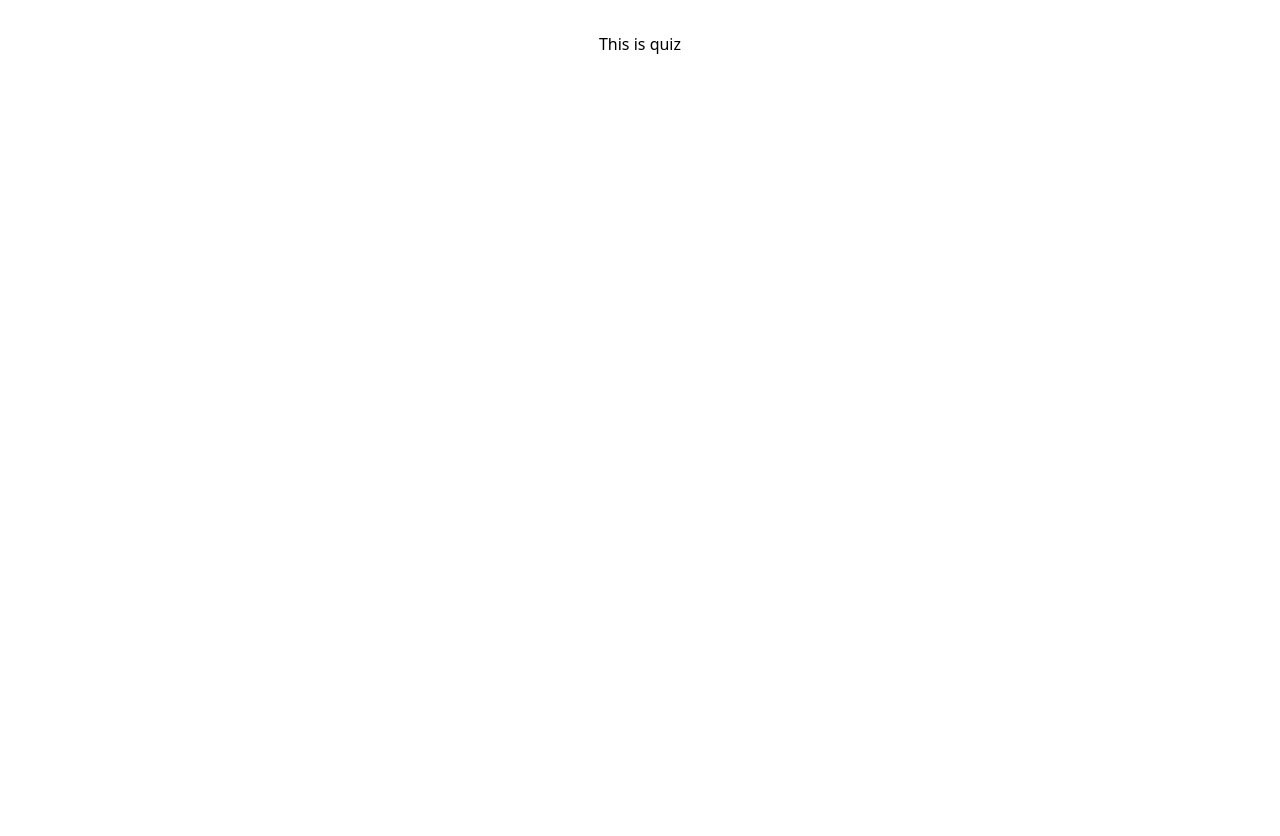
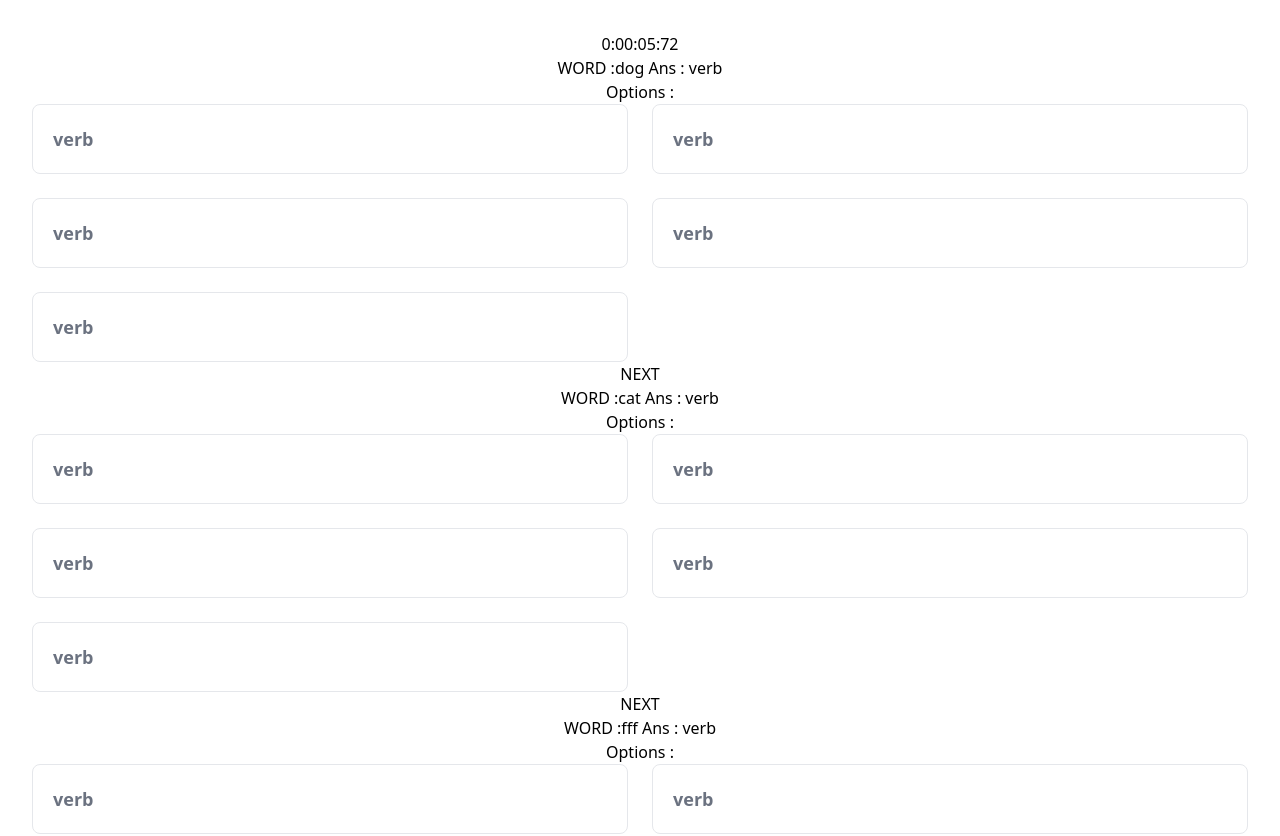
Before and after one commit to aniruddhabagal/hackmit, a React (Vite) app in the folder frontend/: page /quiz in a window 1280 px wide. Shown: the top 836 px of the page. Before the commit the page ends 800 px from the top, so only its background shows below. Built offline with nearby package versions, Linux system fonts and the light colour scheme.

Commit message:
Added Tutorial

```diff
--- a/frontend/src/components/quiz.jsx
+++ b/frontend/src/components/quiz.jsx
@@ -1,7 +1,340 @@
-import React from "react";
+import React, { useEffect, useState } from "react";
+function Quiz() {
 
-function Quiz() {
-  return <h1>This is quiz</h1>;
+  const [rowoptions , setrow] = useState([]);
+  const [index , setindex] = useState(0);
+  const [time, setTime] = useState(0);
+  const [isRunning, setIsRunning] = useState(false);
+  const [result , setresult] = useState([]);
+  const [corr , setcorr] = useState(0);
+
+  useEffect(() => {
+    let intervalId;
+    if (isRunning) {
+      // setting time from 0 to 1 every 10 milisecond using javascript setInterval method
+      intervalId = setInterval(() => setTime(time + 1), 10);
+    }
+    return () => clearInterval(intervalId);
+  }, [isRunning, time]);
+
+  // Hours calculation
+  const hours = Math.floor(time / 360000);
+
+  // Minutes calculation
+  const minutes = Math.floor((time % 360000) / 6000);
+
+  // Seconds calculation
+  const seconds = Math.floor((time % 6000) / 100);
+
+  // Milliseconds calculation
+  const milliseconds = time % 100;
+
+  // Method to start and stop timer
+  const startAndStop = () => {
+    setIsRunning(!isRunning);
+  };
+  // Method to reset timer back to 0
+  const reset = () => {
+    console.log(seconds.toString());
+    setTime(0);
+  };
+
+  const data2 =
+    [
+      {
+          "lineId": 1,
+          "sentence": "She ate an apple.",
+          "pos": [
+              {
+                  "word": "She",
+                  "tag": "PRP",
+                  "_id": "644a7c1c7530edafff4e6c4a"
+              },
+              {
+                  "word": "ate",
+                  "tag": "VBD",
+                  "_id": "644a7c1c7530edafff4e6c4b"
+              },
+              {
+                  "word": "an",
+                  "tag": "DT",
+                  "_id": "644a7c1c7530edafff4e6c4c"
+              },
+              {
+                  "word": "apple",
+                  "tag": "NN",
+                  "_id": "644a7c1c7530edafff4e6c4d"
+              },
+              {
+                  "word": ".",
+                  "tag": ".",
+                  "_id": "644a7c1c7530edafff4e6c4e"
+              }
+          ],
+          "__v": 0
+      },
+      {
+          "lineId": 1,
+          "sentence": "She ate an apple.",
+          "pos": [
+              {
+                  "word": "She",
+                  "tag": "PRP",
+                  "_id": "644a7c6635d5b00fcf5dc764"
+              },
+              {
+                  "word": "ate",
+                  "tag": "VBD",
+                  "_id": "644a7c6635d5b00fcf5dc765"
+              },
+              {
+                  "word": "an",
+                  "tag": "DT",
+                  "_id": "644a7c6635d5b00fcf5dc766"
+              },
+              {
+                  "word": "apple",
+                  "tag": "NN",
+                  "_id": "644a7c6635d5b00fcf5dc767"
+              },
+              {
+                  "word": ".",
+                  "tag": ".",
+                  "_id": "644a7c6635d5b00fcf5dc768"
+              }
+          ],
+          "__v": 0
+      }
+  ];
+  const data = {
+    0: [
+    {
+    word: "dog",
+    part: "verb",
+    },
+    {
+      word: "cat",
+      part: "verb",
+      },
+      {
+        word: "fff",
+        part: "verb",
+        },
+        {
+          word: "ggg",
+          part: "verb",
+          },
+          {
+            word: "hh",
+            part: "verb",
+            },
+    ],
+    1: [
+      {
+      word: "do1g",
+      part: "verb",
+      },
+      {
+        word: "cat1",
+        part: "verb",
+        },
+        {
+          word: "fff1",
+          part: "verb",
+          },
+          {
+            word: "ggg1",
+            part: "verb",
+            },
+            {
+              word: "hh1",
+              part: "verb",
+              },
+      ],
+      2: [
+        {
+        word: "dog2",
+        part: "verb",
+        },
+        {
+          word: "cat2",
+          part: "verb",
+          },
+          {
+            word: "fff2",
+            part: "verb",
+            },
+            {
+              word: "gg2g",
+              part: "verb",
+              },
+              {
+                word: "hh2",
+                part: "verb",
+                },
+        ],
+        3: [
+          {
+          word: "dog2",
+          part: "verb",
+          },
+          {
+            word: "cat2",
+            part: "verb",
+            },
+            {
+              word: "fff2",
+              part: "verb",
+              },
+              {
+                word: "gg2g",
+                part: "verb",
+                },
+                {
+                  word: "hh2",
+                  part: "verb",
+                  },
+          ],
+          4: [
+            {
+            word: "dog2",
+            part: "verb",
+            },
+            {
+              word: "cat2",
+              part: "verb",
+              },
+              {
+                word: "fff2",
+                part: "verb",
+                },
+                {
+                  word: "gg2g",
+                  part: "verb",
+                  },
+                  {
+                    word: "hh2",
+                    part: "verb",
+                    },
+            ],
+            5: [
+              {
+              word: "dog2",
+              part: "verb",
+              },
+              {
+                word: "cat2",
+                part: "verb",
+                },
+                {
+                  word: "fff2",
+                  part: "verb",
+                  },
+                  {
+                    word: "gg2g",
+                    part: "verb",
+                    },
+                    {
+                      word: "hh2",
+                      part: "verb",
+                      },
+              ],
+  } ;
+
+  function shuffle(array) {
+    let currentIndex = array.length,  randomIndex;
+    while (currentIndex != 0) {
+      randomIndex = Math.floor(Math.random() * currentIndex);
+      currentIndex--;
+      [array[currentIndex], array[randomIndex]] = [
+        array[randomIndex], array[currentIndex]];
+    }
+
+    return array;
+  }
+
+  const sdata = async()=>{
+    let options = [];
+    data[index].map((s)=>(
+      options.push(s.part)
+    ))
+
+    setrow( shuffle(options));
+
+  }
+
+  useEffect(()=>{
+    sdata();
+    console.log(corr);
+  },[index]);
+
+  useEffect(()=>{
+    startAndStop();
+  },[]);
+
+  const analysis = async(e)=>{
+    e.preventDefault();
+    console.log(Math.floor((time % 6000) / 100));
+    startAndStop();
+  }
+
+  const handleNext = ()=>{
+
+    setindex(index+1);
+  }
+
+  return <div>
+  <div >
+  <p>
+          {hours}:{minutes.toString().padStart(2, "0")}:
+          {seconds.toString().padStart(2, "0")}:
+          {milliseconds.toString().padStart(2, "0")}
+        </p>
+      <div >
+
+      {data[index].map((s,index) => (
+        <div key={index}>
+        <div> WORD :{s.word}  Ans : {s.part} </div>
+
+        <div> Options :
+        <ul class="grid w-full gap-6 md:grid-cols-2">
+          { rowoptions.map((o)=>(
+    <li>
+        <input type="radio" onClick={()=>{if(document.getElementById(o).value == s.part) setcorr(corr+1)  }} id={o} name={o} value={o} class="hidden peer" required/>
+        <label for={o} class="inline-flex items-center justify-between w-full p-5 text-gray-500 bg-white border border-gray-200 rounded-lg cursor-pointer   peer-checked:border-blue-600 peer-checked:text-blue-600 hover:text-gray-600 hover:bg-gray-100   ">
+            <div class="block">
+                <div class="w-full text-lg font-semibold">{o}</div>
+            </div>
+        </label>
+    </li>
+    ))}
+</ul>
+        {/* <select id={s.word} class='bg-blue-300 m-6 p-2 rounded-lg'>
+    <option value="">--Please choose an option--</option>
+          {
+            rowoptions.map((o)=>(
+    <option value={o}>{o}</option>
+            ))
+          }
+          </select> */}
+           </div>
+           { !(index==5) &&
+    <button onClick={()=>
+      handleNext(index ,  )}>NEXT </button>
+    }
+        </div>
+      ))}
+    </div>
+
+    {
+      index == 5 &&
+      <button onClick={(e)=>
+        analysis(e)
+      }>Submit Quiz </button>
+      }
+
+  </div>
+  </div>;
 }
 
 export default Quiz;
--- a/frontend/src/components/tutorial.jsx
+++ b/frontend/src/components/tutorial.jsx
@@ -67,27 +67,110 @@ const data = {
               part: "verb",
               },
       ],
+      3: [
+        {
+        word: "dog2",
+        part: "verb",
+        },
+        {
+          word: "cat2",
+          part: "verb",
+          },
+          {
+            word: "fff2",
+            part: "verb",
+            },
+            {
+              word: "gg2g",
+              part: "verb",
+              },
+              {
+                word: "hh2",
+                part: "verb",
+                },
+        ],
+        4: [
+          {
+          word: "dog2",
+          part: "verb",
+          },
+          {
+            word: "cat2",
+            part: "verb",
+            },
+            {
+              word: "fff2",
+              part: "verb",
+              },
+              {
+                word: "gg2g",
+                part: "verb",
+                },
+                {
+                  word: "hh2",
+                  part: "verb",
+                  },
+          ],
+          5: [
+            {
+            word: "dog2",
+            part: "verb",
+            },
+            {
+              word: "cat2",
+              part: "verb",
+              },
+              {
+                word: "fff2",
+                part: "verb",
+                },
+                {
+                  word: "gg2g",
+                  part: "verb",
+                  },
+                  {
+                    word: "hh2",
+                    part: "verb",
+                    },
+            ],
 } ;
 
 
 
 
+
+
+
 function Tutorial() {
+
   const [index , setindex] = useState(0);
+
+  const goquiz = async (e)=>{
+   // e.preventdefault();
+    window.alert("Click Ok to start the quiz");
+    window.location.replace("/quiz")
+  }
   return <>
   <div>
-
-
       <div>
       {data[index].map((s) => (
-        <div>WORD :{s.word}
-         PART : {s.part}
+        <div>
+        <div> WORD :{s.word} </div>
+        <div> PART : {s.part} </div>
         </div>
-
       ))}
     </div>
+    { !(index==5) &&
+    <button onClick={()=>
+      setindex(index+1)}>NEXT </button>
+    }
+    {
+      index == 5 &&
+      <button onClick={(e)=>
+        goquiz(e)
+      }>Take Quiz </button>
+      }
 
-      <button onClick={()=>setindex(index+1)}>NEXT </button>
   </div>
 
   </>;
```
